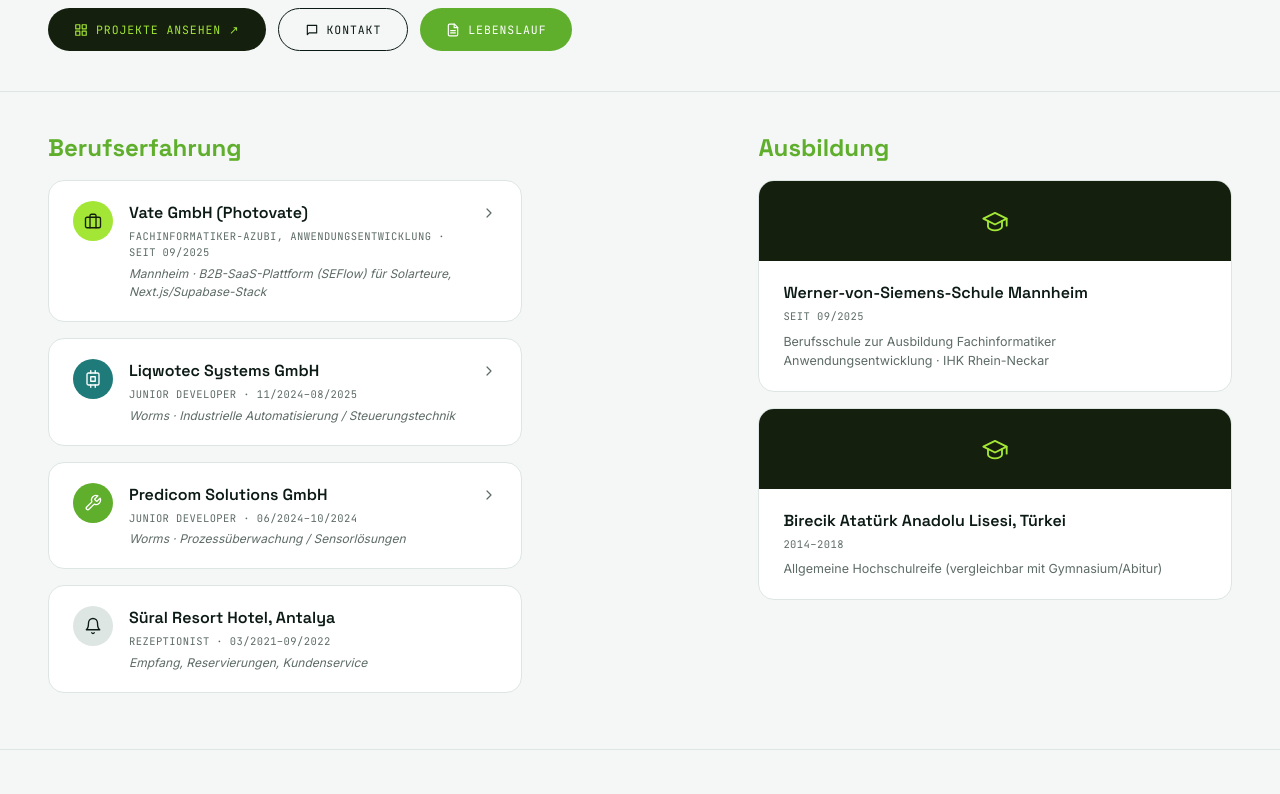
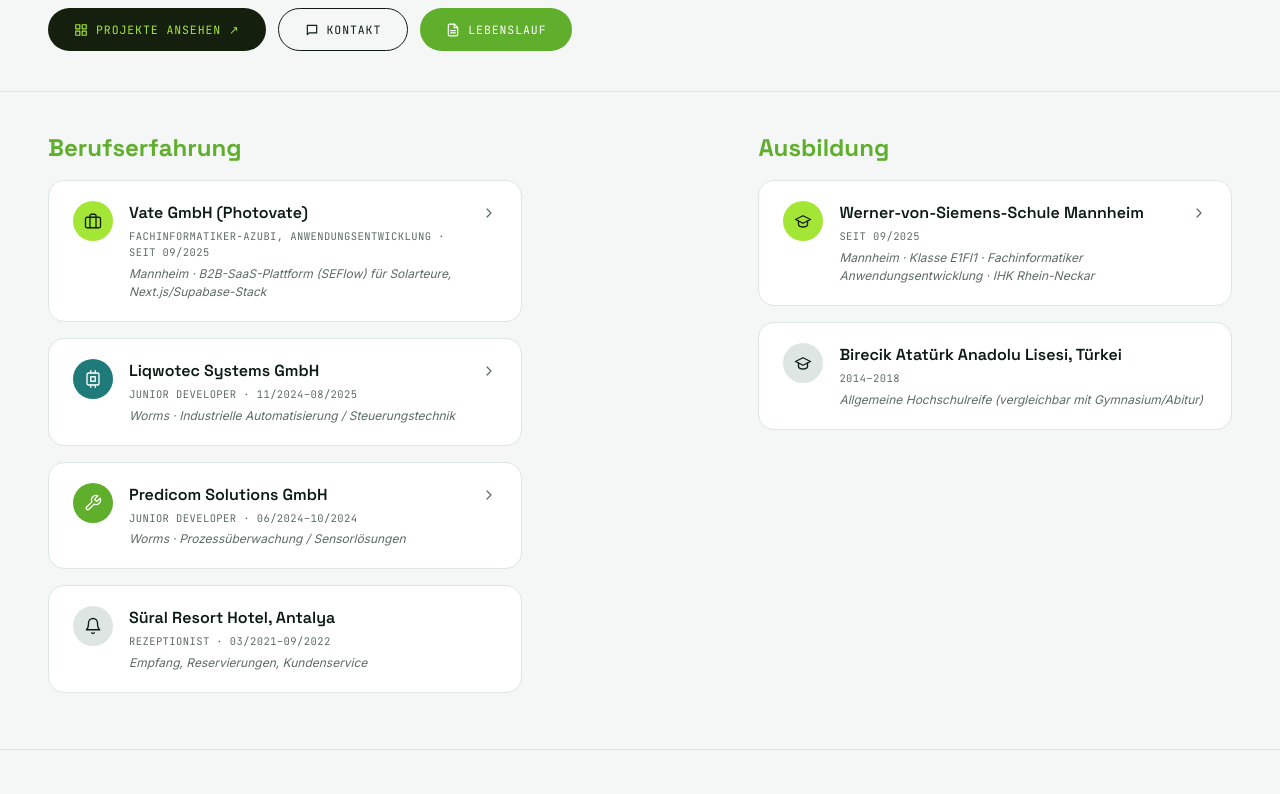
Before and after one commit to kalkanlatif/latif-portfolio, a Next.js app: page / in a window 1280 px wide. Shown: the part 687-1481 px from the top of the page. Built offline with nearby package versions, Linux system fonts and the light colour scheme.

Commit message:
feat: match education cards to experience card format with real curriculum detail

```diff
--- a/src/components/Education.tsx
+++ b/src/components/Education.tsx
@@ -1,15 +1,47 @@
-const education = [
+const graduationCapIcon = (
+  <svg
+    width="18"
+    height="18"
+    viewBox="0 0 24 24"
+    fill="none"
+    stroke="currentColor"
+    strokeWidth="1.8"
+    strokeLinecap="round"
+    strokeLinejoin="round"
+  >
+    <path d="M22 10 12 5 2 10l10 5 10-5Z" />
+    <path d="M6 12v5c0 1.5 3 3 6 3s6-1.5 6-3v-5" />
+  </svg>
+);
+
+const education: {
+  school: string;
+  period: string;
+  meta: string;
+  bullets: string[];
+  badgeClass: string;
+}[] = [
   {
     school: "Werner-von-Siemens-Schule Mannheim",
     period: "seit 09/2025",
-    description:
-      "Berufsschule zur Ausbildung Fachinformatiker Anwendungsentwicklung · IHK Rhein-Neckar",
+    meta: "Mannheim · Klasse E1FI1 · Fachinformatiker Anwendungsentwicklung · IHK Rhein-Neckar",
+    bullets: [
+      "BWL — Rechtsformen, Kennziffern, Organisationsstruktur, Markt, Unternehmensziele",
+      "Web-Entwicklung — HTML, PHP Grundlagen",
+      "SQL — SELECT, GROUP BY, JOIN, XAMPP",
+      "Netzwerktechnik — OSI-Modell, IPv4/6, Subnetting, DNS, WLAN, VPN, Routing, RAID, USV",
+      "IT-Sicherheit — BSI 200-2, Hashing, Kryptografie",
+      "Gemeinschaftskunde — Migration, Demografie, Medien, Wahlen",
+      "Wirtschafts- und Sozialkunde — Arbeitsvertrag, Sozialversicherung, Betriebsrat, Tarifvertrag",
+    ],
+    badgeClass: "bg-accent-bright text-card-dark",
   },
   {
     school: "Birecik Atatürk Anadolu Lisesi, Türkei",
     period: "2014–2018",
-    description:
-      "Allgemeine Hochschulreife (vergleichbar mit Gymnasium/Abitur)",
+    meta: "Allgemeine Hochschulreife (vergleichbar mit Gymnasium/Abitur)",
+    bullets: [],
+    badgeClass: "bg-border text-ink",
   },
 ];
 
@@ -20,40 +52,68 @@ export default function Education() {
         Ausbildung
       </div>
       <div className="flex flex-col gap-4">
-        {education.map((entry) => (
+        {education.map((entry) => {
+          const header = (
+            <div className="flex flex-1 items-start gap-4">
               <div
-            key={entry.school}
-            className="overflow-hidden rounded-card border border-border bg-card"
+                className={`flex h-10 w-10 shrink-0 items-center justify-center rounded-pill ${entry.badgeClass}`}
               >
-            <div className="flex h-20 items-center justify-center bg-card-dark">
-              <svg
-                width="28"
-                height="28"
-                viewBox="0 0 24 24"
-                fill="none"
-                stroke="#a3e635"
-                strokeWidth="1.6"
-                strokeLinecap="round"
-                strokeLinejoin="round"
-              >
-                <path d="M22 10 12 5 2 10l10 5 10-5Z" />
-                <path d="M6 12v5c0 1.5 3 3 6 3s6-1.5 6-3v-5" />
-                <path d="M22 10v6" />
-              </svg>
+                {graduationCapIcon}
               </div>
-            <div className="px-6 py-5">
+              <div className="flex-1">
                 <div className="font-display text-base font-semibold">
                   {entry.school}
                 </div>
                 <div className="mt-1 font-mono text-[10.5px] tracking-[0.04em] text-muted uppercase">
                   {entry.period}
                 </div>
-              <p className="mt-2 font-body text-[12.5px] leading-[1.5] text-muted">
-                {entry.description}
+                <p className="mt-1 font-body text-[12px] text-muted italic">
+                  {entry.meta}
                 </p>
               </div>
             </div>
+          );
+
+          if (entry.bullets.length === 0) {
+            return (
+              <div
+                key={entry.school}
+                className="rounded-card border border-border bg-card px-6 py-5"
+              >
+                {header}
+              </div>
+            );
+          }
+
+          return (
+            <details
+              key={entry.school}
+              className="group rounded-card border border-border bg-card px-6 py-5"
+            >
+              <summary className="flex cursor-pointer list-none items-start gap-4 marker:content-none [&::-webkit-details-marker]:hidden">
+                {header}
+                <svg
+                  width="16"
+                  height="16"
+                  viewBox="0 0 24 24"
+                  fill="none"
+                  stroke="currentColor"
+                  strokeWidth="1.8"
+                  strokeLinecap="round"
+                  strokeLinejoin="round"
+                  className="mt-1 shrink-0 text-muted transition-transform group-open:rotate-90"
+                >
+                  <polyline points="9 18 15 12 9 6" />
+                </svg>
+              </summary>
+              <ul className="mt-3 list-disc space-y-1.5 pl-[3.5rem] font-body text-[12.5px] leading-[1.5] text-muted">
+                {entry.bullets.map((bullet) => (
+                  <li key={bullet}>{bullet}</li>
                 ))}
+              </ul>
+            </details>
+          );
+        })}
       </div>
     </div>
   );
```
Lines whose indentation alone changed are shown as unchanged.
